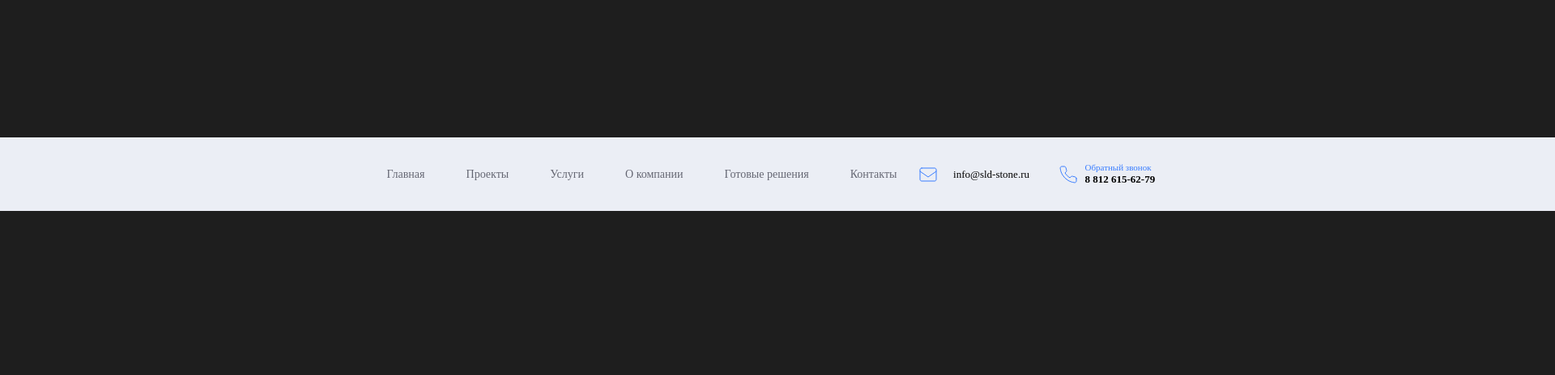
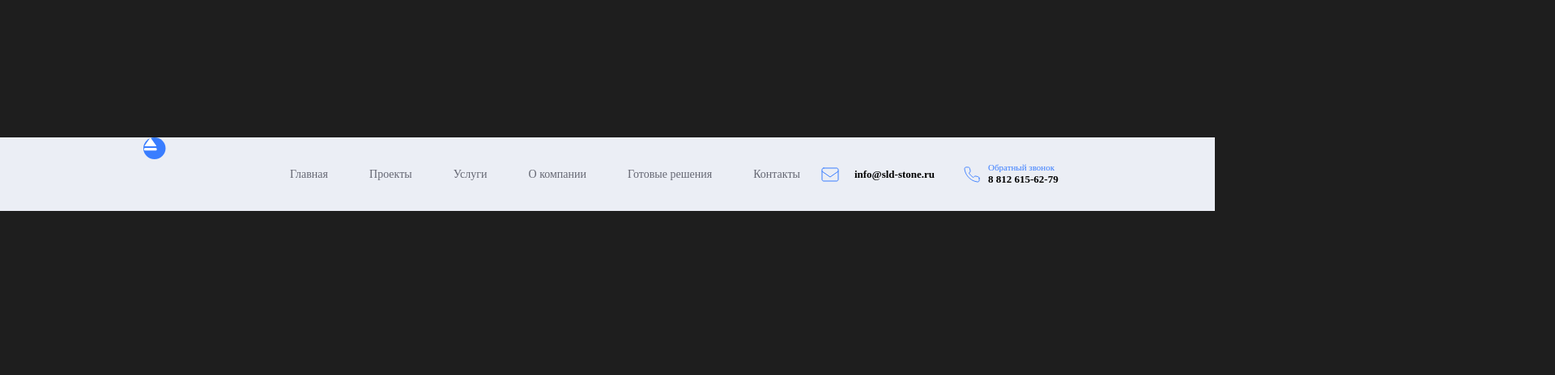
Before and after one commit to Mythologist2330/Test-work, a plain HTML site: page index.html in a window 1280 px wide. Shown: the part 30-494 px from the top of the page at 81% size, 1920 px wide, since content can reach past the window. Drawn offline with Linux system fonts and the light colour scheme.

Commit message:
Changed weight for email

```diff
--- a/css/style.css
+++ b/css/style.css
@@ -11,13 +11,36 @@ body{
 }
 
 .header{
-    width: 1920px;
+    width: 1500px;
     height: 91px;
     margin: 200px auto;
     background-color: #EBEEF5;
     display: flex;
     justify-content: center;
 }
+
+.logoby{
+    width: 154px;
+    height: 50px;
+    margin: 0 27px 0 0;
+}
+
+.circle{
+    width: 28px;
+    height: 27px;
+    position: relative;
+    display: flex;
+    justify-content: center;
+    align-items: center;
+}
+
+.circle-part{
+    position: absolute;
+}
+
+
+
+
 
 .menu{
     width: 630px;
@@ -44,7 +67,7 @@ body{
 }
 
 .envelope{
-    width: 22px;
+    width: 20px;
     margin: 0 10px 0 27px;
     display: flex;
     justify-content: center;
@@ -57,15 +80,17 @@ body{
 }
 
 .email{
-    width: 115px;
+    width: 119px;
     font-size: 13px;
+    font-weight: 600;
+    line-height: 16px;
     display: flex;
     justify-content: center;
     align-items: center;
 }
 
 .phone{
-    width: 22px;
+    width: 20px;
     margin: 0 10px 0 26px;
     display: flex;
     justify-content: center;
--- a/index.html
+++ b/index.html
@@ -10,7 +10,16 @@
 
     <div class="header">
 
-
+        <div class="logoby">
+            <div class="circle">
+                <svg class="circle-part" width="28" height="27" viewBox="0 0 28 27" fill="none" xmlns="http://www.w3.org/2000/svg">
+                    <path d="M27.465 13.4615C27.465 20.8962 21.3147 26.9231 13.7303 26.9231C6.14813 26.9231 0 20.8962 0 13.4615C0 6.02683 6.14813 0 13.7303 0C21.3147 0 27.465 6.02683 27.465 13.4615Z" fill="#397DFF"/>
+                </svg>
+                <svg class="circle-part" width="28" height="27" viewBox="0 0 28 27" fill="none" xmlns="http://www.w3.org/2000/svg">
+                    <path d="M16.5776 14.8955C16.5817 15.6049 15.936 16.1849 15.1529 16.1849L2.32033 16.1923C1.53315 16.1923 0.889475 15.6123 0.889475 14.9047L0.885376 14.249C0.885376 13.5415 1.5311 12.9614 2.31623 12.9614L15.1488 12.9559C15.936 12.9559 16.5796 13.5359 16.5796 14.2434V14.8955H16.5776ZM15.0504 10.9885C15.8355 10.9885 16.1287 10.5027 15.7043 9.906L9.50123 1.25519C9.07485 0.658518 8.37787 0.658518 7.95149 1.25519L1.7607 9.9097C1.33431 10.5064 1.6254 10.9922 2.41667 10.9922L15.0504 10.9885Z" fill="white"/>
+                </svg>
+            </div>
+        </div>
 
         <nav class="menu">
             <a class="menu-tab" href="">Главная</a>
```
